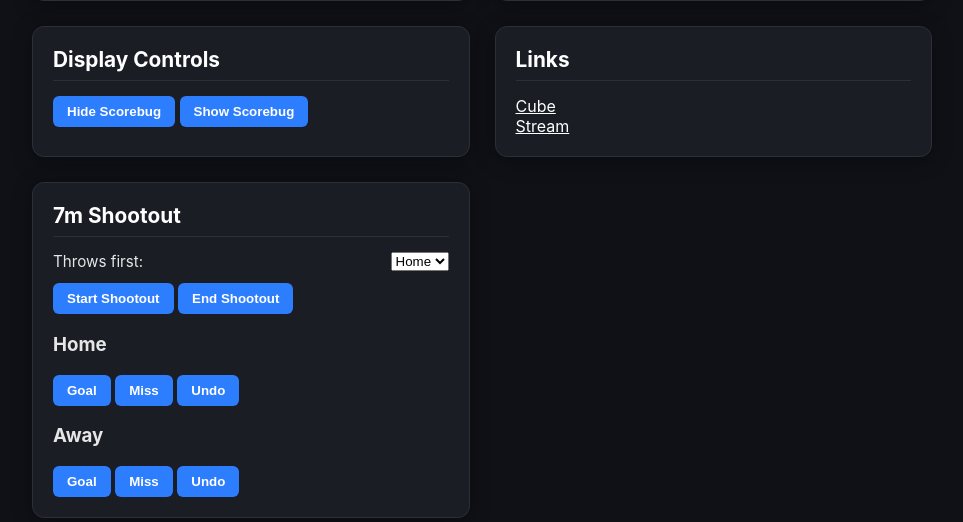
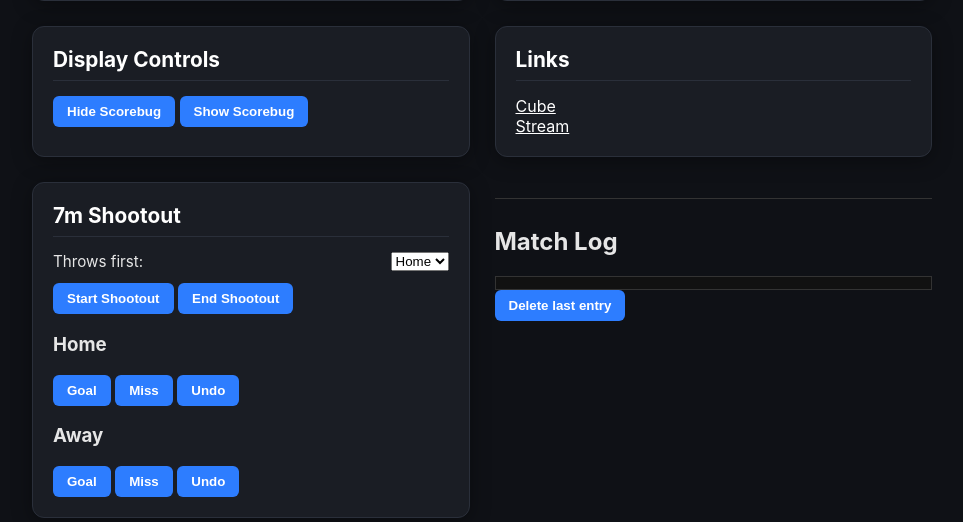
Before and after one commit to hasenbalg/handball_scorebug, a Flask app: template app/templates/control.html in a window 1280 px wide. Shown: the part 1308-1830 px from the top of the page, without its empty margins (158-1121 px from the left). Run offline with Flask 3, Linux system fonts and the light colour scheme; the template is opened without the code that fills it, so the values that code supplies are empty.

Commit message:
Match log / event timeline
Append-only chronological event log persisted with the state blob:

- state.log_event(type, side, player, detail) stamps each entry with
  wall time, game clock and period name; capped at 1000 entries
- logged events: goals, suspensions (+ auto DQ on 3rd, #14), cards,
  team and technical timeouts, period transitions (only real changes —
  the config re-clamp does not log), 7m throws, technical timeout (#6
  log requirement now satisfied here)
- control panel: Match Log panel, monospace timeline, home/away/neutral
  color coding, auto-scroll (unless scrolled up), Delete-last-entry
  button for mis-clicks
- reset() clears the log (new match); legacy blobs default to empty
- cards: player key normalized and color forced to yellow|red — fixes
  latent null-color crash in the overlay renderer

Implements #5

```diff
--- a/app/app.py
+++ b/app/app.py
@@ -60,8 +60,12 @@ def handle_update(data):
         state.away_score = int(data["away_score"])
     if "home_score_change" in data:
         state.home_score += int(data["home_score_change"])
+        if int(data["home_score_change"]) > 0:
+            state.log_event("goal", side="home")
     if "away_score_change" in data:
         state.away_score += int(data["away_score_change"])
+        if int(data["away_score_change"]) > 0:
+            state.log_event("goal", side="away")
 
     # Timer
     if "set_time" in data:
@@ -178,6 +182,10 @@ def handle_update(data):
     if "hide_scorebug" in data:
         state.hide_scorebug = bool(data["hide_scorebug"])
 
+    # Match log maintenance (#5)
+    if data.get("log_delete_last"):
+        state.log_delete_last()
+
     # 7m shootout
     if data.get("shootout_start"):
         st = data["shootout_start"]
--- a/app/state.py
+++ b/app/state.py
@@ -76,6 +76,9 @@ class ScoreboardState:
 
     buzzer_played: bool = False
 
+    # Match log / event timeline (#5) — chronological, persisted with state
+    match_log: list = field(default_factory=list)
+
     def __post_init__(self):
         if self.home_suspensions is None:
             self.home_suspensions = []
@@ -112,6 +115,7 @@ class ScoreboardState:
         data.setdefault("overtime_enabled", False)
         data.setdefault("home_cards", [])
         data.setdefault("away_cards", [])
+        data.setdefault("match_log", [])
         data.setdefault("home_color", "#005eff")
         data.setdefault("away_color", "#ff3b3b")
 
@@ -162,6 +166,30 @@ class ScoreboardState:
         self.update_time()
         self.update_timeouts()
         r.set(REDIS_KEY, json.dumps(asdict(self)))
+
+    # ----- Match log (#5) -----
+
+    MAX_LOG_ENTRIES = 1000
+
+    def log_event(self, type_: str, side: str | None = None,
+                  player: str | None = None, detail: str | None = None):
+        """Append one event to the chronological match log."""
+        self.match_log.append({
+            "at": int(time.time()),
+            "clock": self.format_time(self.elapsed_seconds),
+            "period": self.period_name,
+            "type": type_,
+            "side": side,
+            "player": player,
+            "detail": detail,
+        })
+        if len(self.match_log) > self.MAX_LOG_ENTRIES:
+            del self.match_log[0]
+
+    def log_delete_last(self):
+        """Escape hatch for mis-clicked events."""
+        if self.match_log:
+            self.match_log.pop()
 
     # ----- Time -----
 
@@ -273,14 +301,18 @@ class ScoreboardState:
         self.buzzer_played = False   # reset for next period
         if defs[idx][2]:             # swap ends only where the rules say so
             self.side_change()
+        self.log_event("period", detail=self.period_name)
 
     def set_period_index(self, index: int):
         defs = self.period_definitions()
         index = max(0, min(len(defs) - 1, index))
+        changed = index != self.period_index
         self.stop_timer()
         self.period_index = index
         self.elapsed_seconds = 0
         self.buzzer_played = False
+        if changed:
+            self.log_event("period", detail=self.period_name)
 
     # ----- Suspensions -----
 
@@ -310,12 +342,18 @@ class ScoreboardState:
         self.home_suspensions.append(Suspension(key, duration))
         self._register_suspension(self.home_suspension_counts, self.home_disqualified, key)
         self._announcement_timeout()
+        self.log_event("suspension", side="home", player=key)
+        if self.home_suspension_counts.get(key) == 3:
+            self.log_event("disqualification", side="home", player=key)
 
     def add_suspension_away(self, player: str, duration: int = 120):
         key = _player_key(player)
         self.away_suspensions.append(Suspension(key, duration))
         self._register_suspension(self.away_suspension_counts, self.away_disqualified, key)
         self._announcement_timeout()
+        self.log_event("suspension", side="away", player=key)
+        if self.away_suspension_counts.get(key) == 3:
+            self.log_event("disqualification", side="away", player=key)
 
     def _announcement_timeout(self):
         """2:8a: mandatory clock stop for the suspension announcement."""
@@ -352,10 +390,16 @@ class ScoreboardState:
         self.away_cards = [c for c in self.away_cards if still_active(c)]
 
     def add_card_home(self, player: str, color: str = "yellow", duration: int = 10):
-        self.home_cards.append(Card(player, time.time(), duration, color))
+        key = _player_key(player)
+        color = color if color in ("yellow", "red") else "yellow"
+        self.home_cards.append(Card(key, time.time(), duration, color))
+        self.log_event("card", side="home", player=key, detail=color)
 
     def add_card_away(self, player: str, color: str = "yellow", duration: int = 10):
-        self.away_cards.append(Card(player, time.time(), duration, color))
+        key = _player_key(player)
+        color = color if color in ("yellow", "red") else "yellow"
+        self.away_cards.append(Card(key, time.time(), duration, color))
+        self.log_event("card", side="away", player=key, detail=color)
 
     def delete_card_home(self, index: int):
         if 0 <= index < len(self.home_cards):
@@ -370,16 +414,19 @@ class ScoreboardState:
     def start_timeout_home(self):
         self.home_timeout_end = time.time() + self.TIMEOUT_DURATION
         self.stop_timer()
+        self.log_event("timeout", side="home")
 
     def start_timeout_away(self):
         self.away_timeout_end = time.time() + self.TIMEOUT_DURATION
         self.stop_timer()
+        self.log_event("timeout", side="away")
 
     def start_technical_timeout(self):
         """2:8c-type interruption (injury, floor cleaning, referee decision):
         neutral time-out, game clock stopped, separate countdown (#6)."""
         self.technical_timeout_end = time.time() + self.TIMEOUT_DURATION
         self.stop_timer()
+        self.log_event("technical_timeout")
 
     def update_timeouts(self):
         now = time.time()
@@ -417,6 +464,7 @@ class ScoreboardState:
         self.shootout_starting_team = "home"
         self.shootout_confirmed_winner = None
         self.hide_scorebug = False
+        self.match_log = []
 
     # ----- Shootout -----
 
@@ -437,6 +485,8 @@ class ScoreboardState:
             self.home_shootout.append(success)
         else:
             self.away_shootout.append(success)
+        self.log_event("7m", side="home" if is_home else "away",
+                       detail="goal" if success else "miss")
 
     def undo_shootout(self, is_home: bool):
         if self.shootout_confirmed_winner:
@@ -547,4 +597,5 @@ class ScoreboardState:
             "shootout_suggested_winner": self.suggested_shootout_winner(),
             "shootout_confirmed_winner": self.shootout_confirmed_winner,
             "shootout_next_team": self.next_shootout_team(),
+            "match_log": self.match_log,
         }
--- a/app/static/control.css
+++ b/app/static/control.css
@@ -240,3 +240,27 @@ td {
 .links a:visited {
     color: white;
 }
+/* Match log / event timeline (#5) */
+.log-panel {
+    margin-top: 16px;
+    border-top: 1px solid #333;
+    padding-top: 8px;
+}
+
+#match_log {
+    max-height: 260px;
+    overflow-y: auto;
+    font-family: monospace;
+    font-size: 12px;
+    line-height: 1.5;
+    background: #111;
+    border: 1px solid #333;
+    padding: 6px 8px;
+}
+
+#match_log .entry { white-space: nowrap; }
+#match_log .entry .clock { color: #7fdc7f; }
+#match_log .entry .period { color: #666; }
+#match_log .entry .home { color: #6ea8ff; }
+#match_log .entry .away { color: #ff8a8a; }
+#match_log .entry .neutral { color: #ff8c00; }
--- a/app/static/control.js
+++ b/app/static/control.js
@@ -329,6 +329,42 @@ function renderShootoutStatus(state) {
 socket.on("state_update", renderShootoutStatus);
 
 // -----------------------------
+// Match log / event timeline (#5)
+// -----------------------------
+function logEntryLabel(e) {
+    switch (e.type) {
+        case "goal": return "GOAL";
+        case "suspension": return "2min";
+        case "disqualification": return "DQ";
+        case "card": return e.detail === "red" ? "RED" : "YELLOW";
+        case "timeout": return "TIMEOUT";
+        case "technical_timeout": return "TECH TIMEOUT";
+        case "period": return "→ " + (e.detail || "");
+        case "7m": return e.detail === "goal" ? "7m GOAL" : "7m MISS";
+        default: return e.type.toUpperCase();
+    }
+}
+
+function renderMatchLog(state) {
+    const el = document.getElementById("match_log");
+    if (!el) return;
+    const atBottom = el.scrollHeight - el.scrollTop - el.clientHeight < 30;
+    el.innerHTML = (state.match_log || []).map(e => {
+        const sideClass = e.side || "neutral";
+        const sideText = e.side ? e.side.toUpperCase() : "";
+        const player = e.player ? ` #${e.player}` : "";
+        return `<div class="entry">` +
+            `<span class="clock">${e.clock}</span> ` +
+            `<span class="period">${e.period}</span> ` +
+            `<span class="${sideClass}">${sideText}${player} ${logEntryLabel(e)}</span>` +
+            `</div>`;
+    }).join("");
+    if (atBottom) el.scrollTop = el.scrollHeight;
+}
+
+socket.on("state_update", renderMatchLog);
+
+// -----------------------------
 // Referee whistle / clock rules (#11)
 // -----------------------------
 document.addEventListener("keydown", (e) => {
--- a/app/templates/control.html
+++ b/app/templates/control.html
@@ -237,6 +237,13 @@
             <button onclick="sendUpdate({ shootout_away_miss: true })" class="so-input">Miss</button>
             <button onclick="sendUpdate({ shootout_undo_away: true })" class="so-input">Undo</button>
         </div>
+
+        <!-- MATCH LOG / EVENT TIMELINE (#5) -->
+        <div class="log-panel">
+            <h2>Match Log</h2>
+            <div id="match_log"></div>
+            <button onclick="sendUpdate({ log_delete_last: true })">Delete last entry</button>
+        </div>
     </div>
 
     <button class="save-button" onclick="saveState()">Save / Push Names & Scores (S)</button>
```
Also changed, not shown: tests/test_state.py (+77 -0 lines).
